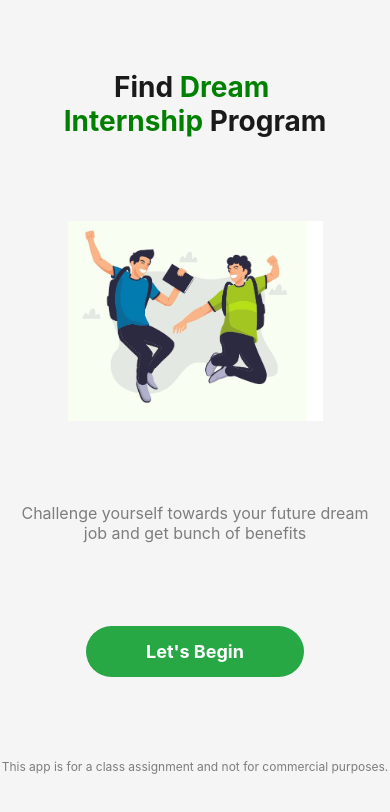
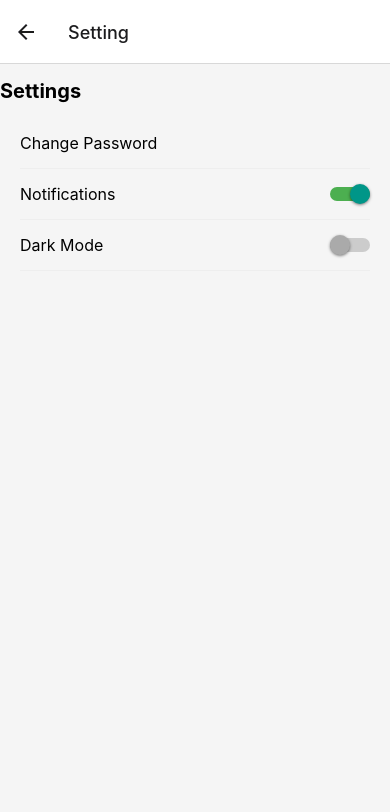
Before and after one commit to DiwanMalla/TalentTrek_app, a React Native app: screen /SettingsScreen in a window 390 px wide. Shown: the top 812 px of the page. Built offline with nearby package versions, Linux system fonts and the light colour scheme.

Commit message:
Added setting section and make it functional

```diff
--- a/src/components/navigation/AppNavigator.tsx
+++ b/src/components/navigation/AppNavigator.tsx
@@ -15,6 +15,7 @@ import SignupScreen from "../screen/Authorized Screen/SignUpScreen";
 import InternshipDetails from "../screen/HomeScreen/Internship/Intership Details/InternshipDetails";
 import EventsScreen from "../screen/Tab Screen/EventsScreen";
 import AllInternships from "../screen/HomeScreen/Internship/All Internship/ShowAllInternship";
+import SettingsScreen from "../screen/Profile/Profile Tab/SettingScreen";
 // Define types for the Stack Navigator
 type RootStackParamList = {
   LandingScreen: undefined;
@@ -119,6 +120,11 @@ export default function AppNavigator() {
           component={AllInternships}
           options={{ headerShown: true }} // Show header for all internships
         />
+        <Stack.Screen
+          name="SettingsScreen"
+          component={SettingsScreen}
+          options={{ headerShown: true, title: "Setting" }}
+        />
       </Stack.Navigator>
     </NavigationContainer>
   );
--- /dev/null
+++ b/src/components/screen/Profile/Profile Tab/Setting Tab/ChangePasswordModal.tsx
@@ -0,0 +1,170 @@
+// ChangePasswordModal.tsx
+import React, { useState, useRef } from "react";
+import {
+  View,
+  Text,
+  StyleSheet,
+  TextInput,
+  TouchableOpacity,
+  Modal,
+  Platform,
+  KeyboardAvoidingView,
+  ScrollView,
+  Keyboard,
+} from "react-native";
+
+interface ChangePasswordModalProps {
+  visible: boolean;
+  onClose: () => void;
+  onSave: (newPassword: string, confirmPassword: string) => void;
+  isDarkMode: boolean;
+}
+
+const ChangePasswordModal: React.FC<ChangePasswordModalProps> = ({
+  visible,
+  onClose,
+  onSave,
+  isDarkMode,
+}) => {
+  const [newPassword, setNewPassword] = useState("");
+  const [confirmPassword, setConfirmPassword] = useState("");
+  const passwordInputRef = useRef<TextInput | null>(null);
+
+  return (
+    <Modal visible={visible} transparent animationType="slide">
+      <KeyboardAvoidingView
+        style={styles.container}
+        behavior={Platform.OS === "ios" ? "padding" : "height"}
+        keyboardVerticalOffset={Platform.OS === "ios" ? 64 : 0}
+      >
+        <ScrollView
+          contentContainerStyle={styles.scrollContainer}
+          keyboardShouldPersistTaps="handled"
+        >
+          <View
+            style={[styles.modalBackground, isDarkMode && styles.darkModeModal]}
+          >
+            <View
+              style={[
+                styles.modalContent,
+                isDarkMode && styles.darkModeContent,
+              ]}
+            >
+              <Text style={[styles.title, isDarkMode && styles.darkModeText]}>
+                Change Password
+              </Text>
+              <TextInput
+                ref={passwordInputRef}
+                style={[styles.input, isDarkMode && styles.darkModeInput]}
+                placeholder="New Password"
+                placeholderTextColor="#000" // Black placeholder color
+                secureTextEntry
+                value={newPassword}
+                onChangeText={setNewPassword}
+              />
+              <TextInput
+                style={[styles.input, isDarkMode && styles.darkModeInput]}
+                placeholder="Confirm Password"
+                placeholderTextColor="#000" // Black placeholder color
+                secureTextEntry
+                value={confirmPassword}
+                onChangeText={setConfirmPassword}
+              />
+              <TouchableOpacity
+                style={[styles.saveButton, isDarkMode && styles.darkModeButton]}
+                onPress={() => {
+                  onSave(newPassword, confirmPassword);
+                  onClose();
+                }}
+              >
+                <Text style={styles.buttonText}>Save</Text>
+              </TouchableOpacity>
+              <TouchableOpacity
+                style={[
+                  styles.cancelButton,
+                  isDarkMode && styles.darkModeButton,
+                ]}
+                onPress={onClose}
+              >
+                <Text style={styles.buttonText}>Cancel</Text>
+              </TouchableOpacity>
+            </View>
+          </View>
+        </ScrollView>
+      </KeyboardAvoidingView>
+    </Modal>
+  );
+};
+
+const styles = StyleSheet.create({
+  container: {
+    flex: 1,
+  },
+  scrollContainer: {
+    flex: 1,
+    justifyContent: "center",
+    padding: 20,
+  },
+  modalBackground: {
+    flex: 1,
+    justifyContent: "center",
+    alignItems: "center",
+    backgroundColor: "rgba(0, 0, 0, 0.5)",
+  },
+  modalContent: {
+    width: "90%",
+    backgroundColor: "#FFF",
+    borderRadius: 10,
+    padding: 20,
+    alignItems: "center",
+  },
+  darkModeModal: {
+    backgroundColor: "#333",
+  },
+  title: {
+    fontSize: 18,
+    fontWeight: "bold",
+    marginBottom: 15,
+  },
+  darkModeText: {
+    color: "#FFF",
+  },
+  input: {
+    width: "100%",
+    borderColor: "#CCC",
+    borderWidth: 1,
+    borderRadius: 5,
+    padding: 10,
+    marginBottom: 15,
+    color: "#000", // Ensure text is visible on light backgrounds
+  },
+  darkModeInput: {
+    borderColor: "#555",
+    backgroundColor: "#444",
+    color: "#FFF", // Ensure text is visible on dark backgrounds
+  },
+  saveButton: {
+    backgroundColor: "#4CAF50",
+    borderRadius: 5,
+    padding: 10,
+    width: "100%",
+    alignItems: "center",
+    marginBottom: 10,
+  },
+  cancelButton: {
+    backgroundColor: "#CCC",
+    borderRadius: 5,
+    padding: 10,
+    width: "100%",
+    alignItems: "center",
+  },
+  darkModeButton: {
+    backgroundColor: "#555",
+  },
+  buttonText: {
+    color: "#FFF",
+    fontWeight: "bold",
+  },
+});
+
+export default ChangePasswordModal;
--- /dev/null
+++ b/src/components/screen/Profile/Profile Tab/SettingScreen.tsx
@@ -0,0 +1,138 @@
+// SettingsScreen.tsx
+import React, { useState, useContext } from "react";
+import {
+  View,
+  Text,
+  StyleSheet,
+  TouchableOpacity,
+  Switch,
+  Alert,
+} from "react-native";
+import { ProfileContext } from "../Edit/ProfileContext";
+import ChangePasswordModal from "./Setting Tab/ChangePasswordModal";
+
+const SettingsScreen: React.FC<{ navigation: any }> = ({ navigation }) => {
+  const [isChangePasswordModalVisible, setChangePasswordModalVisible] =
+    useState(false);
+  const [isDarkMode, setDarkMode] = useState(false);
+  const [isNotificationsEnabled, setNotificationsEnabled] = useState(true);
+  const { profileName, setProfileName } = useContext(ProfileContext);
+
+  const handleSavePassword = (newPassword: string, confirmPassword: string) => {
+    if (newPassword === confirmPassword) {
+      Alert.alert("Password changed successfully");
+    } else {
+      Alert.alert("Passwords do not match");
+    }
+  };
+
+  const handleOptionPress = (option: string) => {
+    if (option === "Change Password") {
+      setChangePasswordModalVisible(true);
+    } else {
+      console.log(`${option} clicked`);
+    }
+  };
+
+  return (
+    <View style={[styles.container, isDarkMode && styles.darkModeContainer]}>
+      {/* Settings Header */}
+      <View style={styles.header}>
+        <TouchableOpacity onPress={() => navigation.goBack()}>
+          <Text style={[styles.headerTitle, isDarkMode && styles.darkModeText]}>
+            Settings
+          </Text>
+        </TouchableOpacity>
+      </View>
+
+      {/* Settings Options */}
+      <View style={styles.optionsContainer}>
+        <TouchableOpacity
+          style={[styles.optionContainer, isDarkMode && styles.darkModeOption]}
+          onPress={() => handleOptionPress("Change Password")}
+        >
+          <Text style={[styles.optionText, isDarkMode && styles.darkModeText]}>
+            Change Password
+          </Text>
+        </TouchableOpacity>
+        <View
+          style={[styles.optionContainer, isDarkMode && styles.darkModeOption]}
+        >
+          <Text style={[styles.optionText, isDarkMode && styles.darkModeText]}>
+            Notifications
+          </Text>
+          <Switch
+            value={isNotificationsEnabled}
+            onValueChange={setNotificationsEnabled}
+            trackColor={{ true: "#4CAF50", false: "#CCC" }}
+            thumbColor={isNotificationsEnabled ? "#FFF" : "#AAA"}
+          />
+        </View>
+        <View
+          style={[styles.optionContainer, isDarkMode && styles.darkModeOption]}
+        >
+          <Text style={[styles.optionText, isDarkMode && styles.darkModeText]}>
+            Dark Mode
+          </Text>
+          <Switch
+            value={isDarkMode}
+            onValueChange={setDarkMode}
+            trackColor={{ true: "#4CAF50", false: "#CCC" }}
+            thumbColor={isDarkMode ? "#FFF" : "#AAA"}
+          />
+        </View>
+      </View>
+
+      {/* Change Password Modal */}
+      <ChangePasswordModal
+        visible={isChangePasswordModalVisible}
+        onClose={() => setChangePasswordModalVisible(false)}
+        onSave={handleSavePassword}
+        isDarkMode={isDarkMode}
+      />
+    </View>
+  );
+};
+
+const styles = StyleSheet.create({
+  container: {
+    flex: 1,
+    backgroundColor: "#F5F5F5",
+  },
+  darkModeContainer: {
+    backgroundColor: "#333",
+  },
+  header: {
+    paddingVertical: 15,
+  },
+  headerTitle: {
+    fontSize: 20,
+    fontWeight: "bold",
+  },
+  darkModeText: {
+    color: "#FFF",
+  },
+  optionsContainer: {
+    paddingHorizontal: 20,
+  },
+  optionContainer: {
+    flexDirection: "row",
+    justifyContent: "space-between",
+    alignItems: "center",
+    paddingVertical: 15,
+    borderBottomWidth: 1,
+    borderBottomColor: "#EEE",
+  },
+  darkModeOption: {
+    backgroundColor: "#444",
+    borderBottomColor: "#555",
+  },
+  optionText: {
+    fontSize: 16,
+  },
+  darkModeText: {
+    color: "#FFF",
+  },
+});
+
+export default SettingsScreen;
--- a/src/components/screen/Profile/ProfileScreen.tsx
+++ b/src/components/screen/Profile/ProfileScreen.tsx
@@ -27,10 +27,10 @@ const profileOptions: ProfileOption[] = [
   { id: "1", label: "Settings", icon: "settings-outline" },
   { id: "2", label: "Portfolio Build", icon: "clipboard-outline" },
   { id: "3", label: "Address", icon: "location-outline" },
-  { id: "4", label: "Change Password", icon: "lock-outline" },
-  { id: "5", label: "Contact Us", icon: "call-outline" },
-  { id: "6", label: "Help & Support", icon: "help-circle" },
-  { id: "7", label: "Log out", icon: "log-out" },
+
+  { id: "4", label: "Contact Us", icon: "call-outline" },
+  { id: "5", label: "Help & Support", icon: "help-circle" },
+  { id: "6", label: "Log out", icon: "log-out" },
 ];
 
 const ProfileScreen: React.FC<ProfileScreenProps> = ({ navigation }) => {
@@ -45,6 +45,8 @@ const ProfileScreen: React.FC<ProfileScreenProps> = ({ navigation }) => {
     } else if (label === "Edit Profile") {
       setNewName(profileName);
       setEditModalVisible(true);
+    } else if (label === "Settings") {
+      navigation.navigate("SettingsScreen");
     } else {
       console.log(`${label} clicked`);
     }
```
